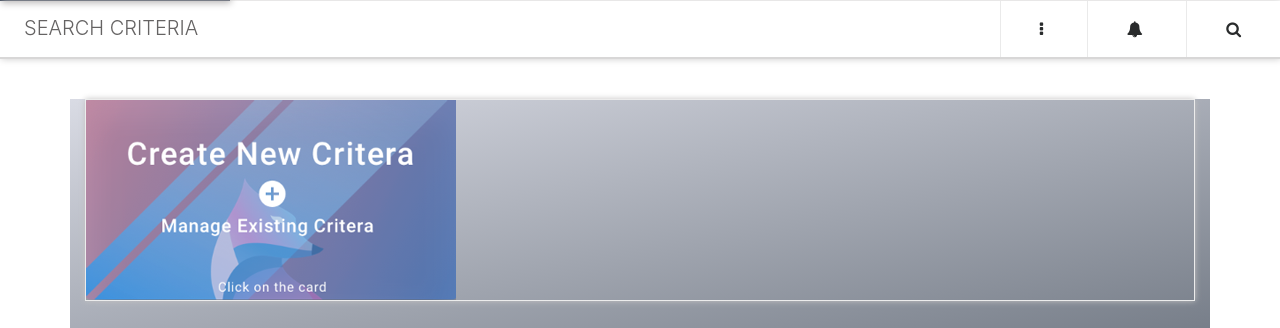
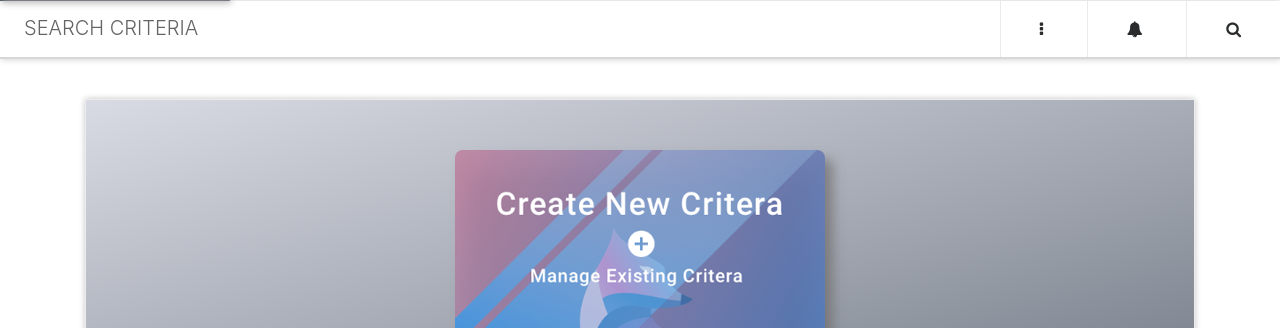
Before and after one commit to ShirinD/Investa, a PHP site: page /search-criteria.html in a window 1280 px wide. Shown: the part 799-1127 px from the top of the page. Run offline with PHP 8.4, Linux system fonts and the light colour scheme; some libraries are stand-ins or nearby versions.

Commit message:
Update stylesheet.css

```diff
--- a/assets/css/stylesheet.css
+++ b/assets/css/stylesheet.css
@@ -133,11 +133,11 @@
 
 /*--------- Search criteria ----- */
 
-#cnc-sec {
+#cnc-sec #box-wrap {
 	background-image: linear-gradient(to bottom right, #d9dbe4, #777e89);
 }
 
-#cnc-pic #box-wrap {
+#cnc-pic  {
 	display: block;
     border-radius: 8px;
     margin-top: 27px;
```
